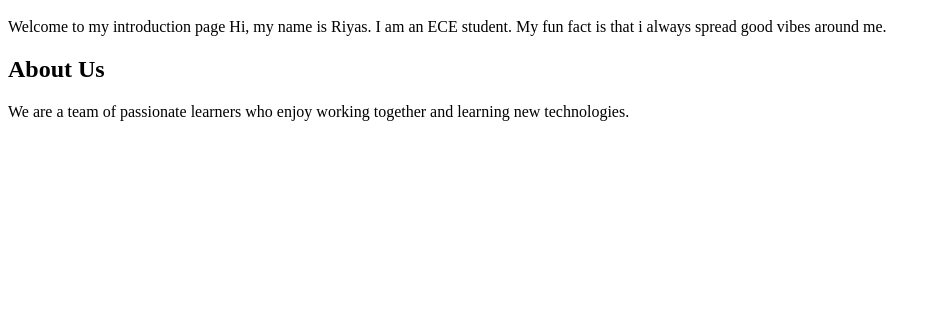
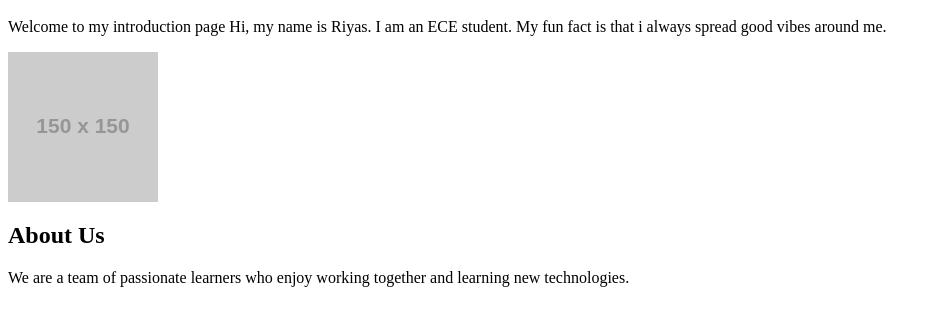
Before and after one commit to RiyasAhamed-17/team_intro, a plain HTML site: page index.html in a window 1280 px wide. Shown: the part 48-374 px from the top of the page, without its empty margins (0-941 px from the left). Drawn offline with Linux system fonts and the light colour scheme; placeholder pictures from the web are drawn by us.

Commit message:
Added my profile picture

```diff
--- a/index.html
+++ b/index.html
@@ -11,6 +11,7 @@
             I am an ECE student.
             My fun fact is that i always spread good vibes around me.
         </p>
+        <img src="http://via.placeholder.com/150" alt="Profile Picture">
         <h2>About Us</h2>
 
         <p>
```
